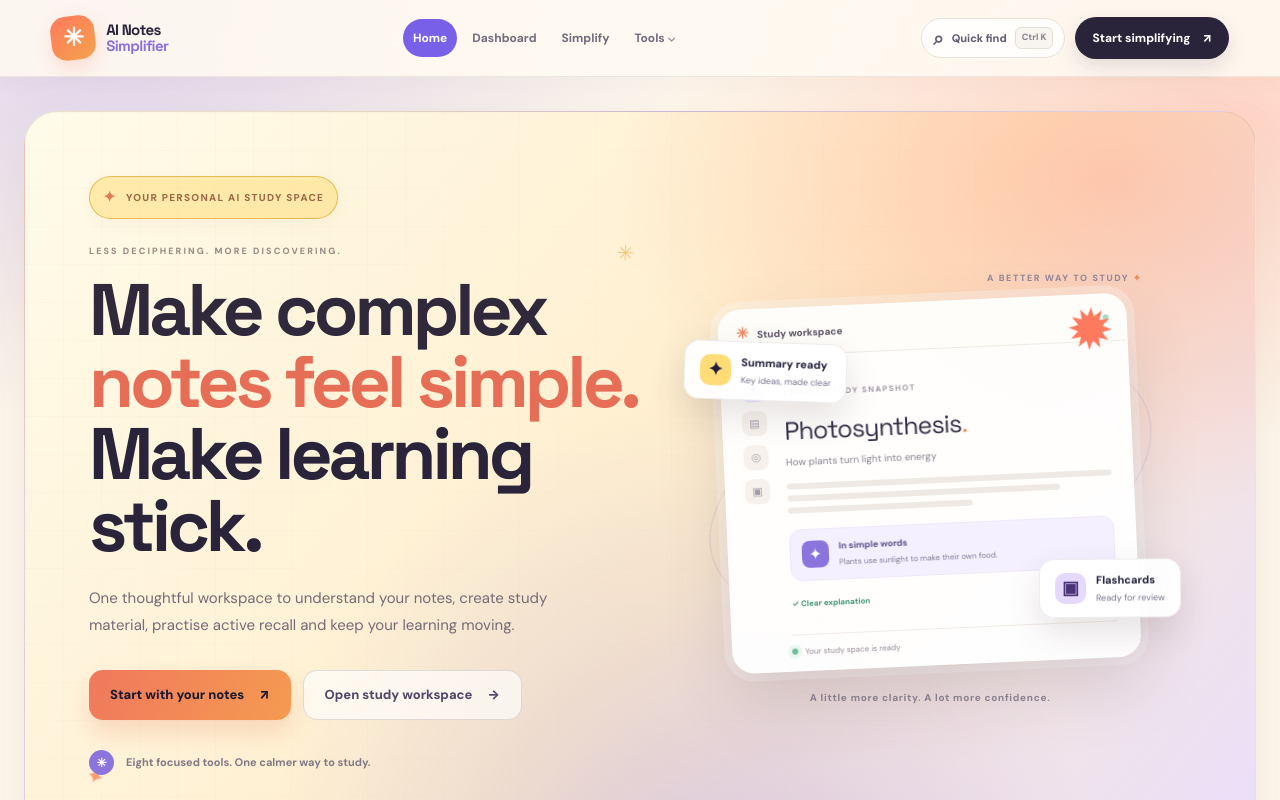
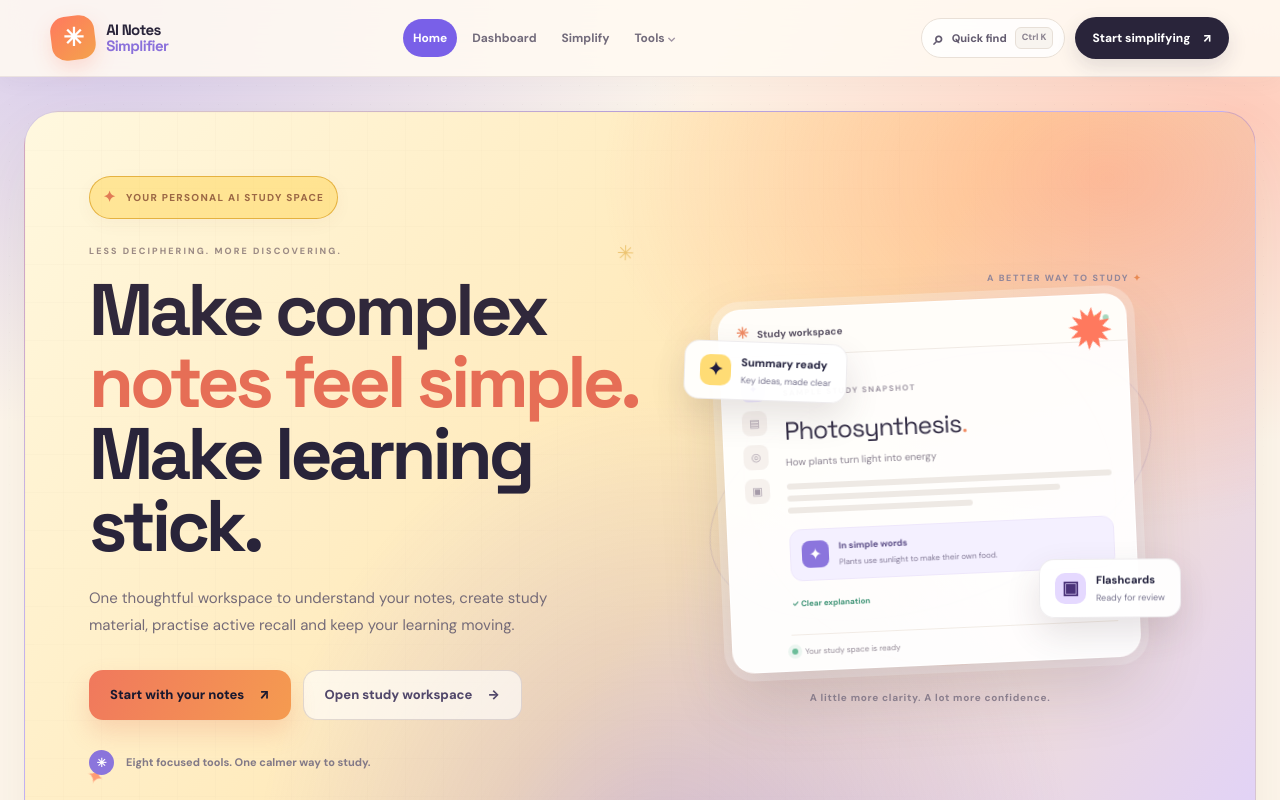
Before and after one commit to mdzubair4g-art/Ai-Study-Assistant, a React (Vite) app: page / in a window 1280 px wide. Shown: the top 800 px of the page. Built offline with nearby package versions, Linux system fonts and the light colour scheme.

Commit message:
Increase existing cream and pastel accent intensity again

```diff
--- a/src/App.css
+++ b/src/App.css
@@ -2671,3 +2671,44 @@ body::before {
     radial-gradient(ellipse at 92% 0%, rgba(121, 96, 232, .20), transparent 39%),
     linear-gradient(125deg, #ffe2a4, #e2d6ff 62%, #ffe9d7);
 }
+
+/* Extra-bold intensity for the existing cream, yellow, lavender and coral palette.
+   This changes colour strength only; layout, sizing and motion stay untouched. */
+body::before {
+  background:
+    radial-gradient(ellipse at 7% 2%, rgba(121, 96, 232, .30), transparent 37%),
+    radial-gradient(ellipse at 97% 14%, rgba(255, 121, 94, .34), transparent 34%),
+    radial-gradient(ellipse at 55% 100%, rgba(76, 169, 214, .09), transparent 38%),
+    #fff8ed;
+}
+
+.creative-hero {
+  background:
+    radial-gradient(ellipse at 88% 8%, rgba(255, 121, 94, .40), transparent 33%),
+    radial-gradient(ellipse at 52% 100%, rgba(121, 96, 232, .32), transparent 46%),
+    linear-gradient(128deg, #fff8df 0%, #ffe7b4 54%, #ded0ff 100%);
+  border-color: rgba(121, 96, 232, .30);
+}
+
+.hero-kicker {
+  background: rgba(255, 211, 79, .48);
+  border-color: rgba(222, 164, 40, .78);
+}
+
+.developer-feature-card:nth-child(4n+1) {
+  background: linear-gradient(145deg, #ffd46d, #ffe8a8);
+}
+.developer-feature-card:nth-child(4n+2) {
+  background: linear-gradient(145deg, #c9b5ff, #e5d9ff);
+}
+.developer-feature-card:nth-child(4n+4) {
+  background: linear-gradient(145deg, #ffb9a5, #ffddd1);
+}
+
+.creative-cta {
+  background:
+    radial-gradient(ellipse at 50% 120%, rgba(255, 121, 94, .38), transparent 55%),
+    radial-gradient(ellipse at 92% 0%, rgba(121, 96, 232, .27), transparent 40%),
+    linear-gradient(125deg, #ffda86, #d6c5ff 62%, #ffdfca);
+  border-color: rgba(222, 164, 40, .52);
+}
```
